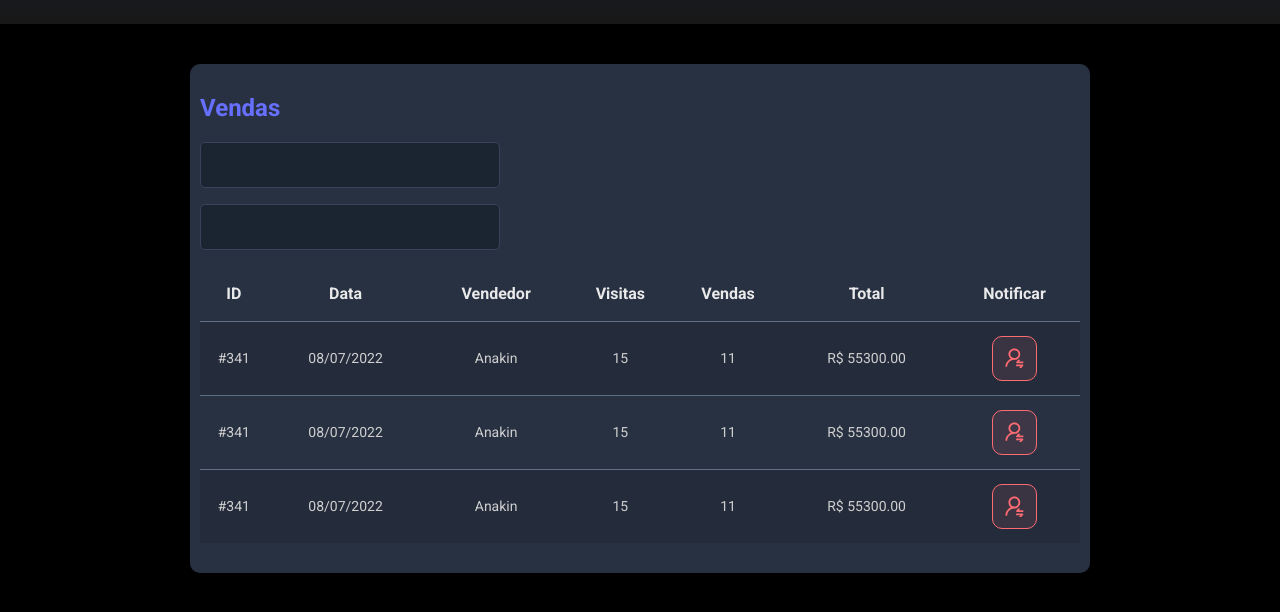
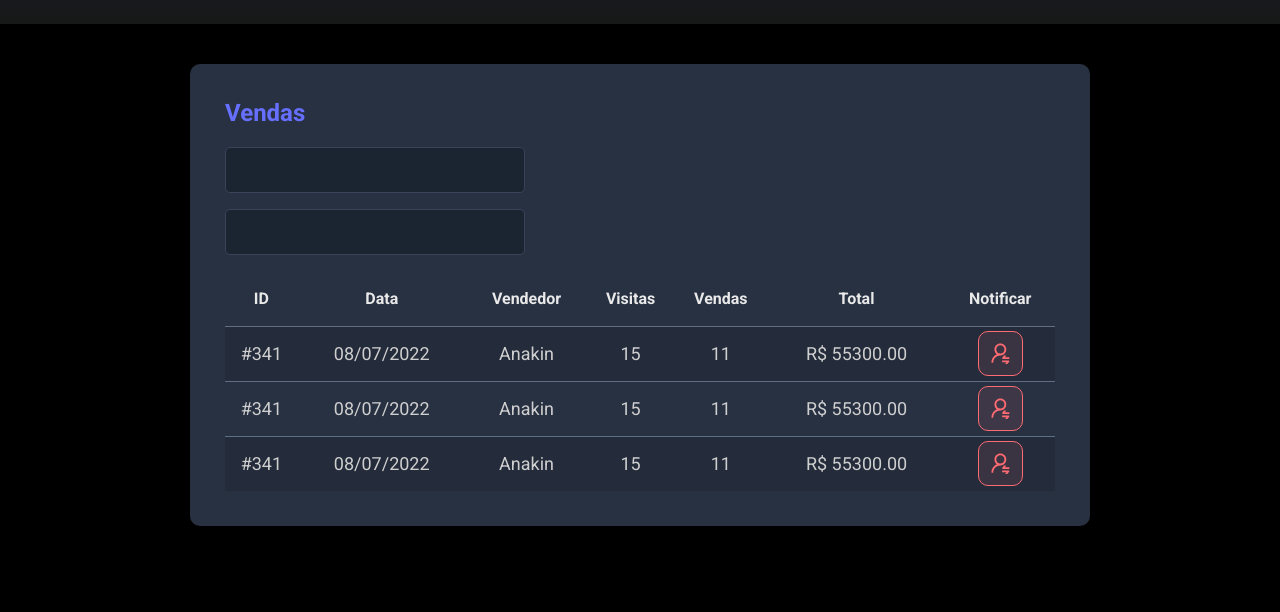
Before and after one commit to JoaoJCJunior/dsmeta-css, a plain HTML site: page index.html in a window 1280 px wide. Shown: the part 196-808 px from the top of the page. Drawn offline with Linux system fonts and the light colour scheme.

Commit message:
Segunda Versao

```diff
--- a/styles.css
+++ b/styles.css
@@ -153,6 +153,18 @@ display: none;
     .show576 {
         display: table-cell;
         }
+
+    .dsmeta-card {
+        padding: 35px;
+    }
+
+    .dsmeta-sales-table tbody tr {
+        height: 55px;
+    }
+
+    .dsmeta-sales-table tbody {
+        font-size: 18px;
+    }
 }
 
 @media (min-width: 992px) {
```
